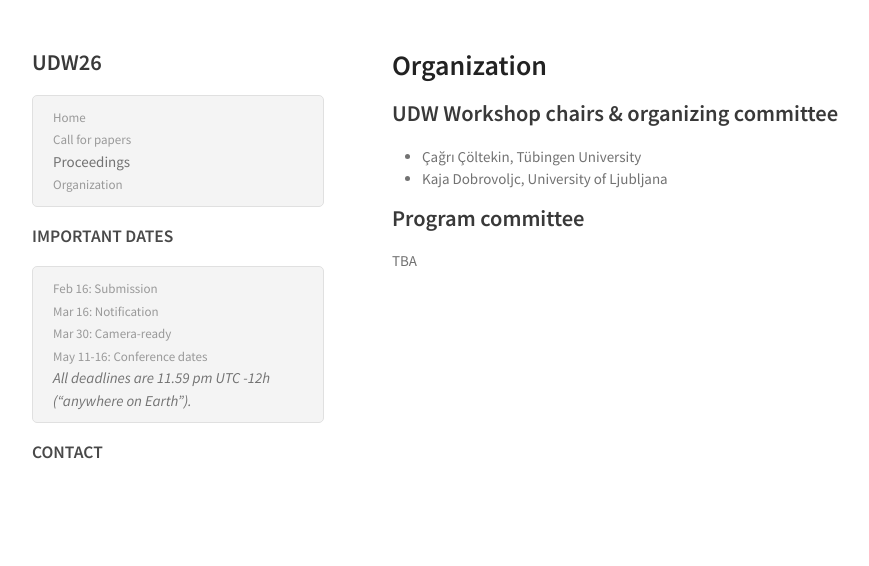
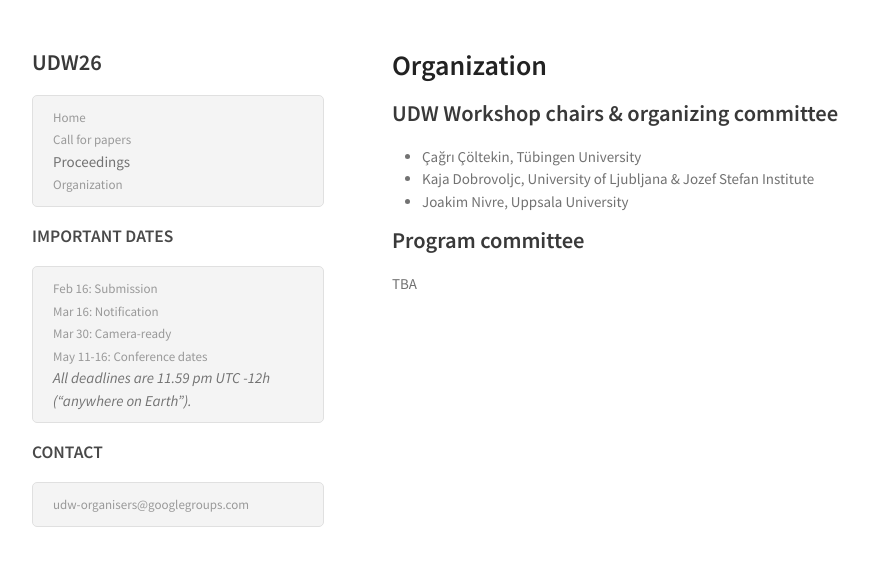
Before and after one commit to UniversalDependencies/udw26, a Jekyll site: the page built from organization.md, in a window 1280 px wide. Shown: the top 566 px of the page, without its empty margins (178-1047 px from the left). Built offline with Jekyll 4.4.1, drawn with Linux system fonts in a browser that asks for light colours.

Commit message:
update contact email & organizers list.

```diff
--- a/_includes/header.html
+++ b/_includes/header.html
@@ -26,9 +26,6 @@
 
 
 <h3>CONTACT</h3>
-<!--
 <ul>
-  <li><span><a href="mailto:udw-organisers@googlegroups.com">udw-organisers@googlegroups.com</a></span></li>
-  <li> <a href="https://twitter.com/ud_workshop"> Follow @ud_workshop on Twitter</a> </li>
+  <li><span><a href="mailto:udw26@googlegroups.com">udw-organisers@googlegroups.com</a></span></li>
 </ul>
--->
--- a/organization.md
+++ b/organization.md
@@ -8,7 +8,8 @@ title: Organization
 ## UDW Workshop chairs & organizing committee
 
 * Çağrı Çöltekin, Tübingen University
-* Kaja Dobrovoljc, University of Ljubljana
+* Kaja Dobrovoljc, University of Ljubljana & Jozef Stefan Institute
+* Joakim Nivre, Uppsala University
 
 ## Program committee
 
```
